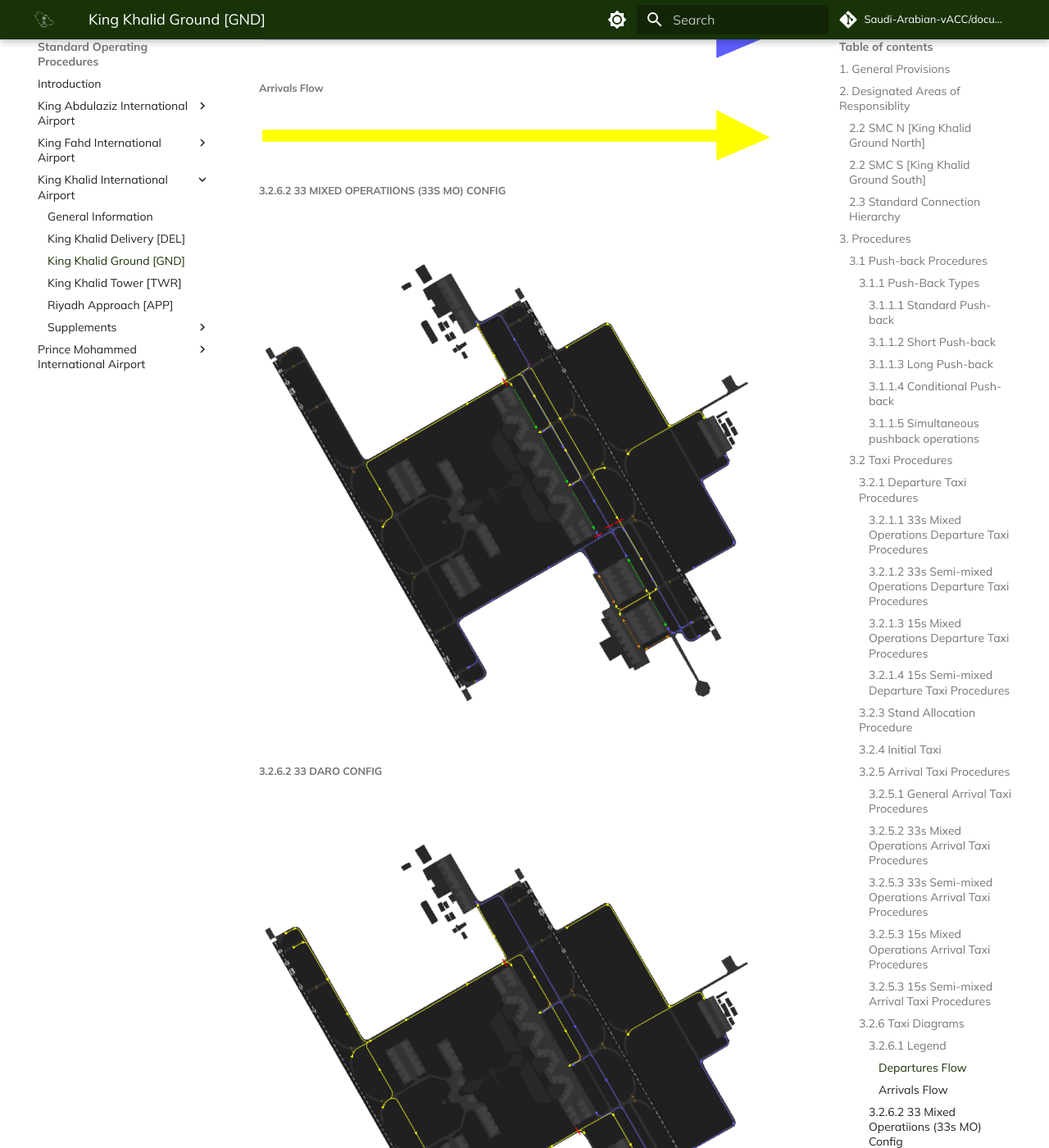
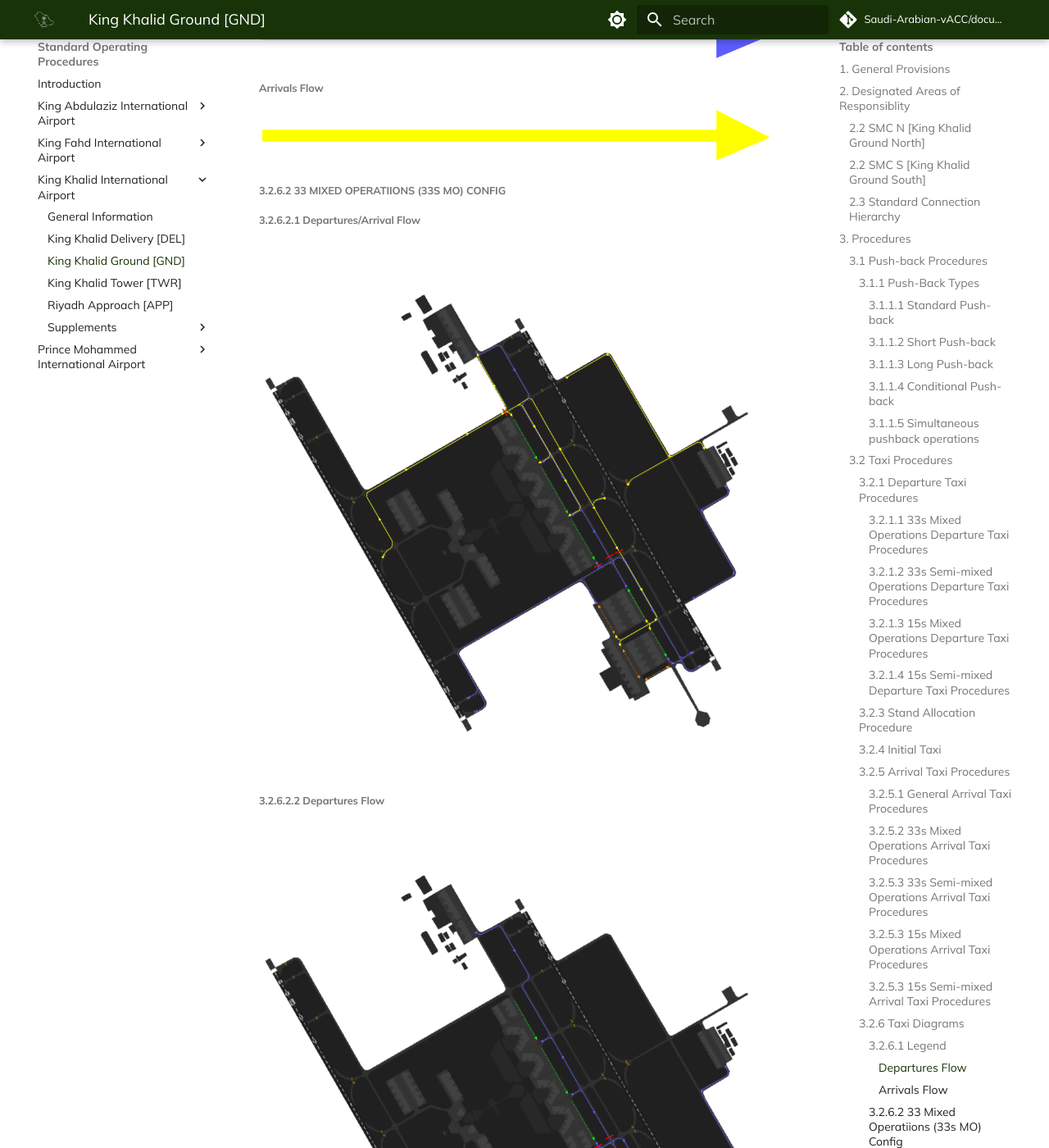
Before and after one commit to Saudi-Arabian-vACC/Documentation-Site, an MkDocs documentation site: the page built from docs/Standard Operating Procedures/King Khalid International Airport/03-ground.md, in a window 1280 px wide and 1400 px high, scrolled down 15422 px. Shown: the whole window at 82% size. Built offline with MkDocs 1.6.1 and Material for MkDocs 9.7.7, drawn with Linux system fonts in a browser that asks for light colours; comment, search, counter and statistics services are not loaded; some of the changed text lies outside the part shown.

Commit message:
OERK SOP - New Diagrams

```diff
--- a/docs/Standard Operating Procedures/King Khalid International Airport/03-ground.md
+++ b/docs/Standard Operating Procedures/King Khalid International Airport/03-ground.md
@@ -302,13 +302,24 @@
 ![Loading](imgs/yellow.png)
 
 ##### 3.2.6.2 33 Mixed Operatiions (33s MO) Config
+###### 3.2.6.2.1 Departures/Arrival Flow
 ![Loading](imgs/33mo.png)
+
+###### 3.2.6.2.2 Departures Flow
+![Loading](imgs/33mod.png)
+
+###### 3.2.6.2.3 Arrivals Flow
+![Loading](imgs/33moa.png)
 
 ##### 3.2.6.2 33 DARO Config
 ![Loading](imgs/33saro.png)
 
 ##### 3.2.6.3 15 Mixed Operatiions (15s MO) Config
+###### 3.2.6.3.1 Departures/Arrival Flow
 ![Loading](imgs/15mo.png)
 
-##### 3.2.6.3 15 DARO Config
-![Loading](imgs/15daro.png)
+###### 3.2.6.3.2 Departures Flow
+![Loading](imgs/15mod.png)
+
+###### 3.2.6.3.3 Arrivals Flow
+![Loading](imgs/15moa.png)
```
Also changed, not shown: docs/Standard Operating Procedures/King Khalid International Airport/imgs/15moa.png (added), docs/Standard Operating Procedures/King Khalid International Airport/imgs/15mod.png (added), docs/Standard Operating Procedures/King Khalid International Airport/imgs/33moa.png (added), docs/Standard Operating Procedures/King Khalid International Airport/imgs/33mod.png (added).
